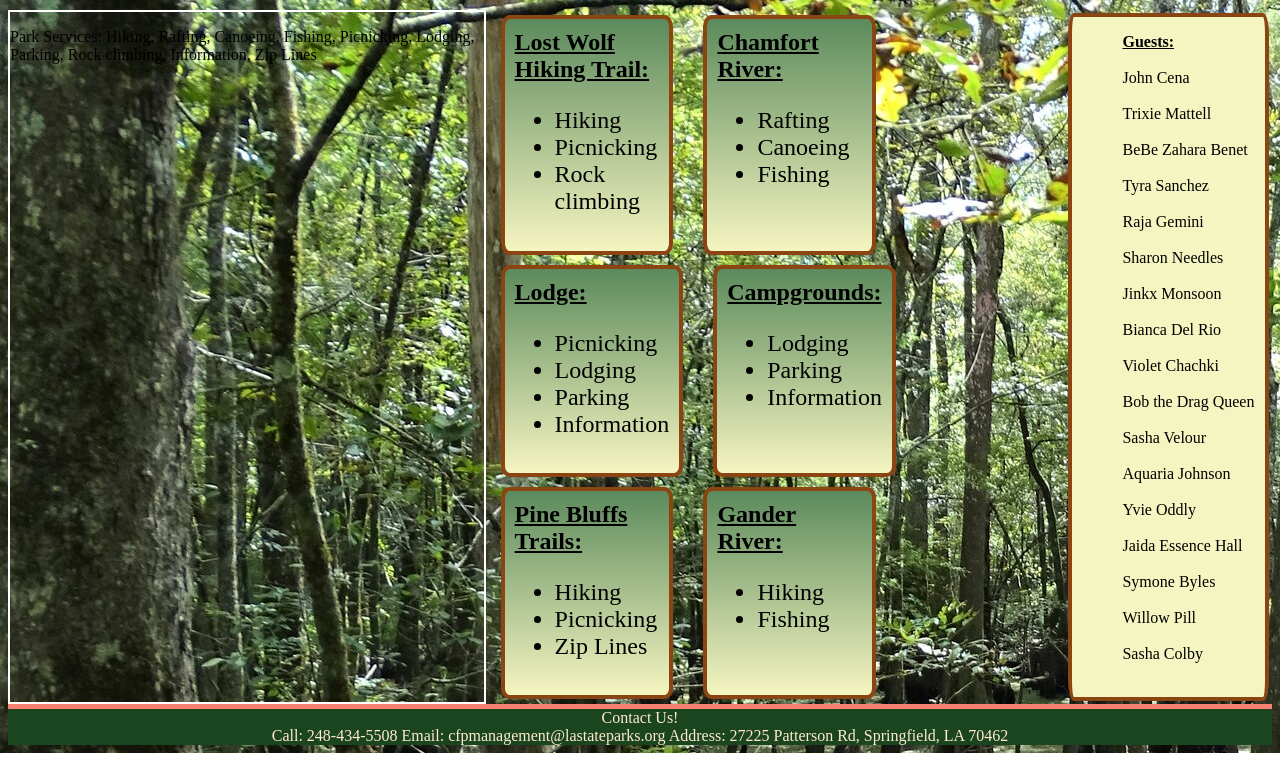
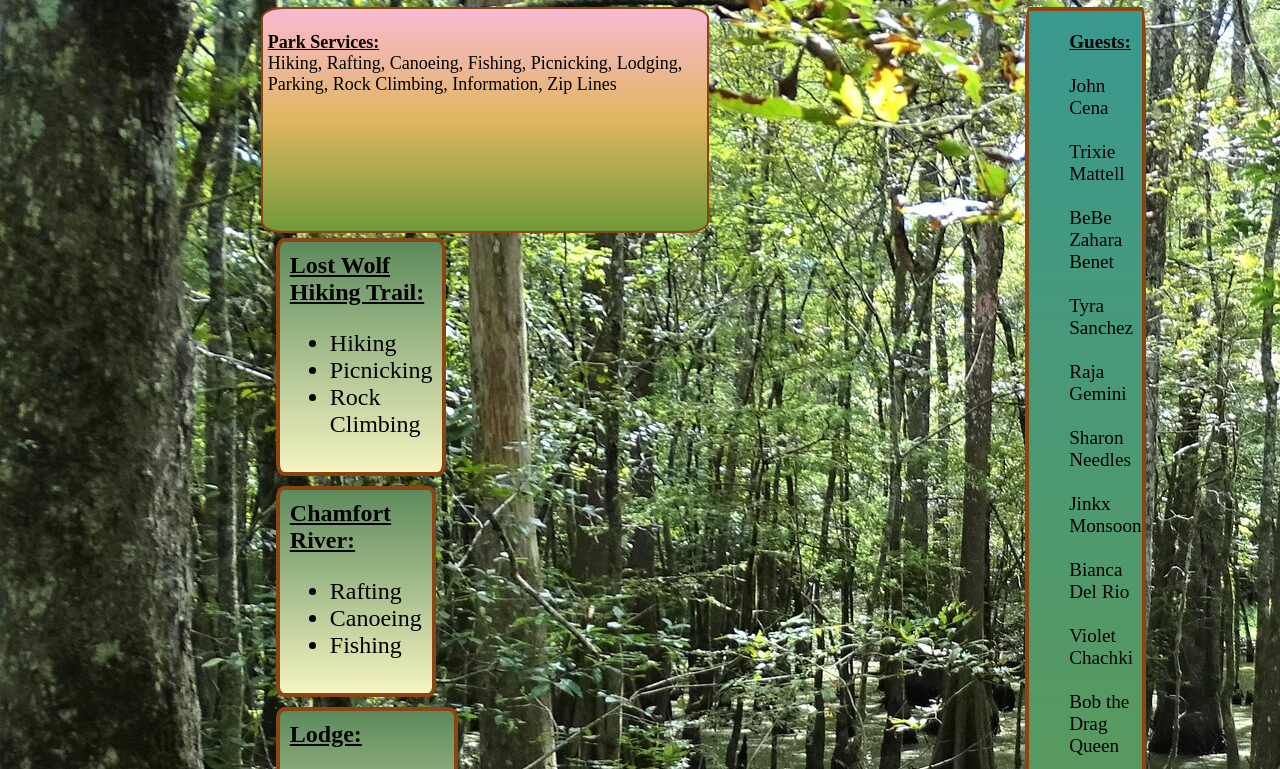
Before and after one commit to NSS-Day-Cohort-69/cider-falls-milk, a plain HTML site: page index.html in a window 1280 px wide. Shown: the part 175-944 px from the top of the page. Drawn offline with Linux system fonts and the light colour scheme.

Commit message:
Final CSS Edits

```diff
--- a/index.html
+++ b/index.html
@@ -11,9 +11,12 @@
         <header class="title"><u>Cider Falls State Park</u><img src="/assets/logo.jpg" class="logo"></header>
         <div id="container">
             <img src="/assets/background.jpg">
-            <section class="areas">
-                <div class="areaWrapper">
-                    <ul class="serviceList"></ul>
+            <div class="serviceBlock">
+                <section class="areas">
+                    <section class="services"></section>
+                    <div class="areaWrapper">
+                        <ul class="serviceList"></ul>
+                    </div>
                 </div>
             </section>
             <div class="guests">
--- a/scripts/database.js
+++ b/scripts/database.js
@@ -166,7 +166,7 @@ const database = {
     },
     {
       id: 8,
-      name: "Rock climbing",
+      name: "Rock Climbing",
     },
     {
       id: 9,
--- a/scripts/main.js
+++ b/scripts/main.js
@@ -10,8 +10,11 @@ const serviceHTML = createServiceHTML();
 const parentElement = document.querySelector("#container");
 
 const html = `
-    <section class="services">${serviceHTML}</section>
-    <section class="areas">${sectionHTML}</section>
+    <div class="serviceBlock">
+        <section class="services">${serviceHTML}</section>
+        <section class="areas">${sectionHTML}</section>
+    </div>
+
     <aside class="guests">${guestHTML}</aside>
 `;
 
--- a/scripts/services.js
+++ b/scripts/services.js
@@ -3,10 +3,6 @@ import { getService, getArea, parkAreaService } from "./database.js";
 
 // GOAL: When clicking on a service list item, display where that service is available
 // Need to: Create string of services; Create eventListeners to display area
-
-
-
-
 
 // Create and export function that returns list of services in HTML format
 // Assign getServices to variable, services
@@ -16,19 +12,19 @@ import { getService, getArea, parkAreaService } from "./database.js";
 // Append closing tag of </p> to html
 // return HTML
 export const createServiceHTML = () => {
-    const services = getService()
-    let htmlStr = '<p>'
+  const services = getService();
+  let htmlStr = "<p>";
   for (const service of services) {
-        if (htmlStr === '<p>') {
-            htmlStr += `<span data-id="${service.id}" data-name="${service.name}" data-type="service">Park Services: ${service.name}</span>`
+    if (htmlStr === "<p>") {
+      htmlStr += `<span data-id="${service.id}" data-name="${service.name}" data-type="service"><u><b>Park Services:</b></u><br> ${service.name}</span>`;
     } else {
-            htmlStr += `, <span data-id="${service.id}" data-name="${service.name}" data-type="service">${service.name}</span>`
+      htmlStr += `, <span data-id="${service.id}" data-name="${service.name}" data-type="service">${service.name}</span>`;
     }
   }
-    htmlStr += `</p>`
+  htmlStr += `</p>`;
 
-    return htmlStr
-}
+  return htmlStr;
+};
 
 // Declare eventListener
 // Declare serviceItem
@@ -41,36 +37,33 @@ export const createServiceHTML = () => {
 // Append area.name to areaList if areaList === ""
 // Else, append ", area.name"
 // Window alert service.name can be found at areaList
-document.addEventListener(
-    "click",
-    (serviceClicked) => {
-        const serviceItem = serviceClicked.target
+document.addEventListener("click", (serviceClicked) => {
+  const serviceItem = serviceClicked.target;
 
-        const serviceId = parseInt(serviceItem.dataset.id)
-        const serviceName = serviceItem.dataset.name
-        const areas = getArea()
-        const areasAndServices = parkAreaService()
-        const listOfAreaIds = []
+  const serviceId = parseInt(serviceItem.dataset.id);
+  const serviceName = serviceItem.dataset.name;
+  const areas = getArea();
+  const areasAndServices = parkAreaService();
+  const listOfAreaIds = [];
 
-        if (serviceItem.dataset.type  === "service") {
+  if (serviceItem.dataset.type === "service") {
     for (const areaAndService of areasAndServices) {
       if (serviceId === areaAndService.serviceID) {
-                        listOfAreaIds.push(areaAndService.parkID)
+        listOfAreaIds.push(areaAndService.parkID);
       }
     }
 
-            const listOfAreas = []
+    const listOfAreas = [];
 
     for (const areaId of listOfAreaIds) {
       for (const area of areas) {
         if (areaId === area.id) {
-                        listOfAreas.push(area.attraction)
+          listOfAreas.push(area.attraction);
         }
       }
     }
 
-            const areasString = listOfAreas.join(' and ')
-            window.alert(`${serviceName} is available in ${areasString}`)
+    const areasString = listOfAreas.join(" and ");
+    window.alert(`${serviceName} is available in ${areasString}`);
   }
-    }
-)
+});
--- a/styles/main.css
+++ b/styles/main.css
@@ -12,6 +12,7 @@ body {
     color:  #f5f5c1;
     text-shadow: 2px 3px #1a451f;
     margin-bottom: 15px;
+    margin-left: 30px;
 
 }
 
@@ -27,10 +28,21 @@ body {
     display: flex;
 }
 
+.serviceBlock {
+    margin-left: 20%;
+}
 .services {
-    border: 2px solid white;
+    display: flex;
+    height: 15%;
+    width: auto;
+    padding: 5px;
+    border: 2px solid saddlebrown;
+    border-radius: 5%;
+    background-image: linear-gradient(#fab9d2, #e0b660 , #719939) ;
+    font-size: large;
+}
 
-}
+
 .areas {
     display: flex;
     flex-flow: row wrap;
@@ -63,18 +75,19 @@ body {
     justify-content: center;
     width: 25%;
     height: auto;
-    background-color: #f5f5c1;
+    background-image: linear-gradient(#39998f, #719939);
     border: solid 4px saddlebrown;;
     border-radius: 3%;
-    margin: 3px;
+    margin: 0% 10% 5% 25%;
 }
 
 .guest-list {
     list-style: none;
+    font-size: larger;
 }
 
 .guest-item:hover {
-    background-color: #5c8a5c;
+    background-color: #fdffba;
 }
 .end {
     font-size: medium;
```
Lines whose indentation alone changed are shown as unchanged.
